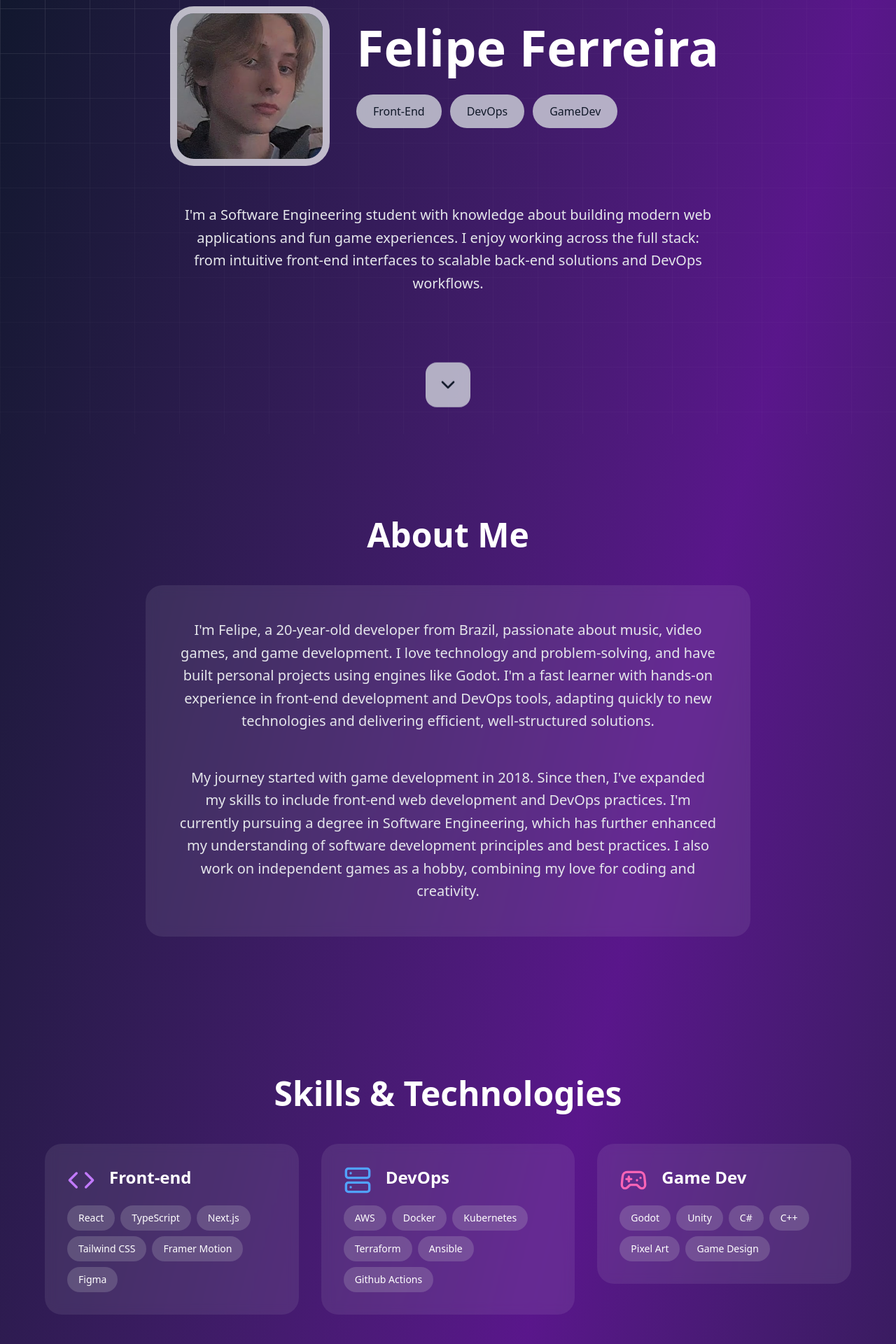
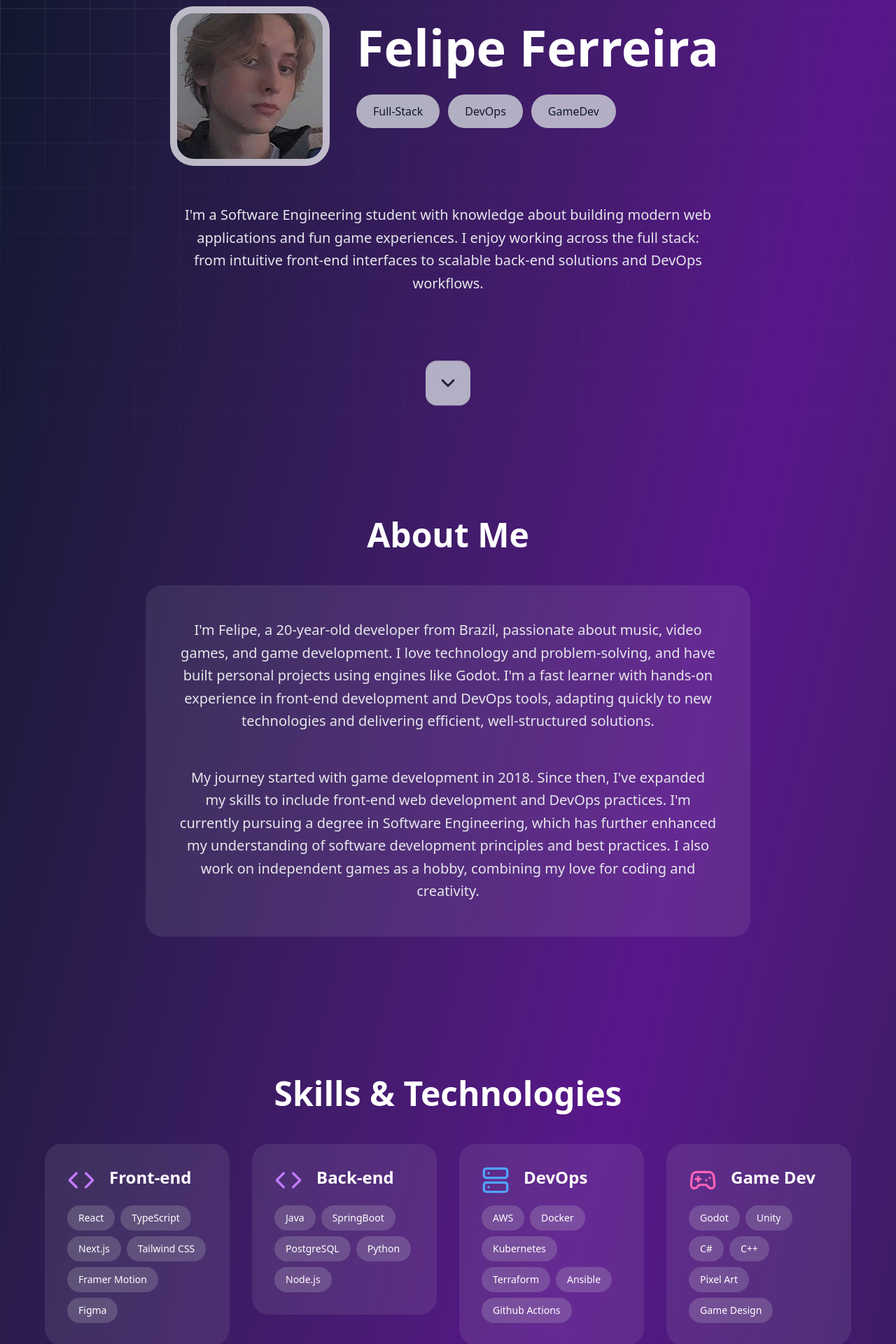
Before and after one commit to felipe-rf/portfolio, a React (Vite) app: page / in a window 1280 px wide. Shown: the part 180-2100 px from the top of the page at 70% size. Built offline with nearby package versions, Linux system fonts and the light colour scheme.

Commit message:
added spring project

```diff
--- a/src/components/Hero.tsx
+++ b/src/components/Hero.tsx
@@ -86,7 +86,7 @@ export default function Hero() {
                   }}
                   className="px-4 py-2 md:px-6 md:py-3 bg-gray-300/80 backdrop-blur-sm rounded-full text-gray-900 font-medium text-sm md:text-base"
                 >
-                  Front-End
+                  Full-Stack
                 </motion.div>
                 <motion.div
                   whileHover={{
--- a/src/components/MyProjects.tsx
+++ b/src/components/MyProjects.tsx
@@ -73,7 +73,7 @@ export default function MyProjects({ projects }: MyProjectsProps) {
         <motion.div className="mb-10 md:mb-16" variants={sectionVariants}>
           <h3 className="text-3xl font-semibold mb-6 flex items-center gap-3">
             <Code className="text-purple-400" />
-            Front-end Development
+            Front-End Development
           </h3>
           <motion.div
             className="grid md:grid-cols-3 gap-6"
@@ -85,6 +85,26 @@ export default function MyProjects({ projects }: MyProjectsProps) {
                   project={project}
                   gradientFrom="purple-500/20"
                   gradientTo="pink-500/20"
+                />
+              </motion.div>
+            ))}
+          </motion.div>
+        </motion.div>
+        <motion.div className="mb-10 md:mb-16" variants={sectionVariants}>
+          <h3 className="text-3xl font-semibold mb-6 flex items-center gap-3">
+            <Code className="text-purple-400" />
+            Back-End Development
+          </h3>
+          <motion.div
+            className="grid md:grid-cols-3 gap-6"
+            variants={containerVariants}
+          >
+            {projects.backend.map((project, idx) => (
+              <motion.div key={idx} variants={cardVariants}>
+                <ProjectCard
+                  project={project}
+                  gradientFrom="green-500/20"
+                  gradientTo="cyan-500/20"
                 />
               </motion.div>
             ))}
--- a/src/components/MySkills.tsx
+++ b/src/components/MySkills.tsx
@@ -14,6 +14,12 @@ const skillsData = [
       "Framer Motion",
       "Figma",
     ],
+    iconColor: "text-purple-400",
+  },
+  {
+    icon: Code,
+    title: "Back-end",
+    skills: ["Java", "SpringBoot", "PostgreSQL", "Python", "Node.js"],
     iconColor: "text-purple-400",
   },
   {
@@ -88,7 +94,7 @@ export default function MySkills() {
           Skills & Technologies
         </motion.h2>
         <motion.div
-          className="grid md:grid-cols-3 gap-8"
+          className="grid md:grid-cols-4 gap-8"
           variants={containerVariants}
         >
           {skillsData.map((skillCategory, index) => (
--- a/src/pages/Porfolio.tsx
+++ b/src/pages/Porfolio.tsx
@@ -43,6 +43,15 @@ export default function Portfolio() {
         tags: ["React", "TypeScript", "Tailwind"],
         image: "/Portfolio.png",
         url: "https://github.com/felipe-rf",
+      },
+    ],
+    backend: [
+      {
+        title: "RPG Character API",
+        description: "A RESTful API for managing rpg characters and spells.",
+        tags: ["Java", "SpringBoot", "PostgreSQL", "Docker"],
+        image: "/RPGApi.png",
+        url: "https://github.com/felipe-rf/rpg-api-springboot",
       },
     ],
     gamedev: [
--- a/src/types/project.ts
+++ b/src/types/project.ts
@@ -9,5 +9,6 @@ export interface Project {
 export interface ProjectsData {
   frontend: Project[];
   gamedev: Project[];
+  backend: Project[];
   design: Project[];
 }
```
Also changed, not shown: public/RPGApi.png (added).
